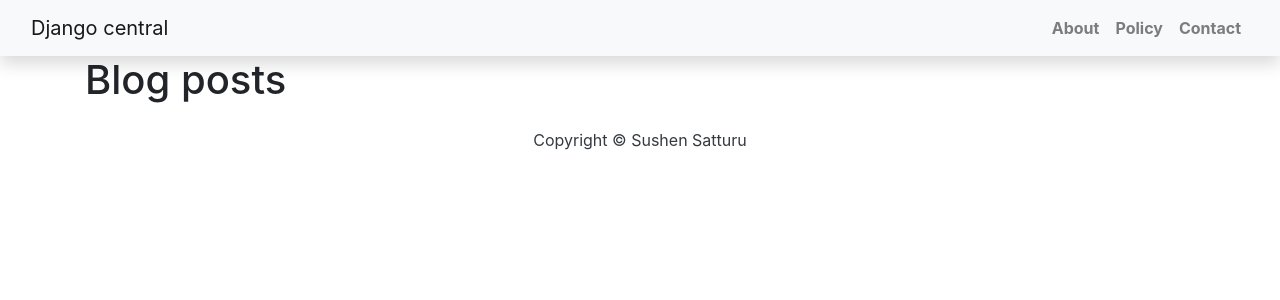
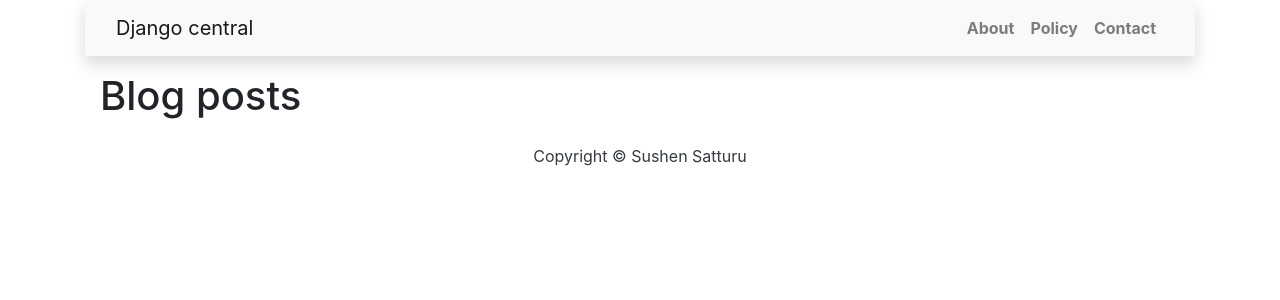
Before and after one commit to sushen25/website, a Django app: page /blog/ in a window 1280 px wide. Shown: the top 300 px of the page. Run offline with Django 3.2, Linux system fonts and the light colour scheme.

Commit message:
Small change to nav bar and content

```diff
--- a/blog/templates/index.html
+++ b/blog/templates/index.html
@@ -7,8 +7,9 @@
 
 </head>
 <body>
+    <div class="container">
         <!-- Navigation -->
-    <nav class="navbar navbar-expand-lg navbar-light bg-light shadow" id="mainNav">
+        <nav class="navbar navbar-expand-lg navbar-light bg-light shadow mb-3" id="mainNav">
             <div class="container-fluid">
                 <a class="navbar-brand" href="#">Django central</a>
                 <button class="navbar-toggler navbar-toggler-right" type="button" data-toggle="collapse" data-target="#navbarResponsive"
@@ -34,6 +35,7 @@
     {% block content %}
 
     {% endblock content %}
+    </div>
 
 <!--    {% block sidebar %}-->
 <!--        <style>-->
```
Lines whose indentation alone changed are shown as unchanged.
